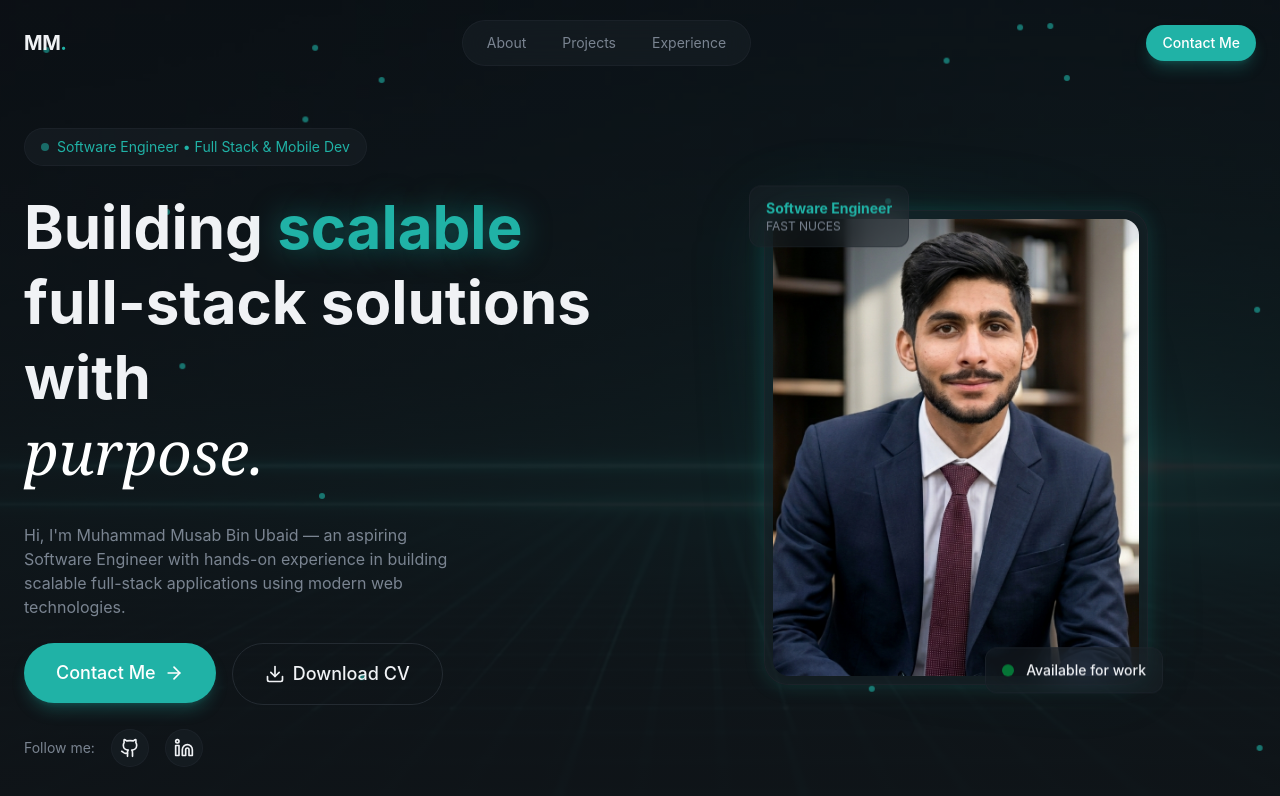
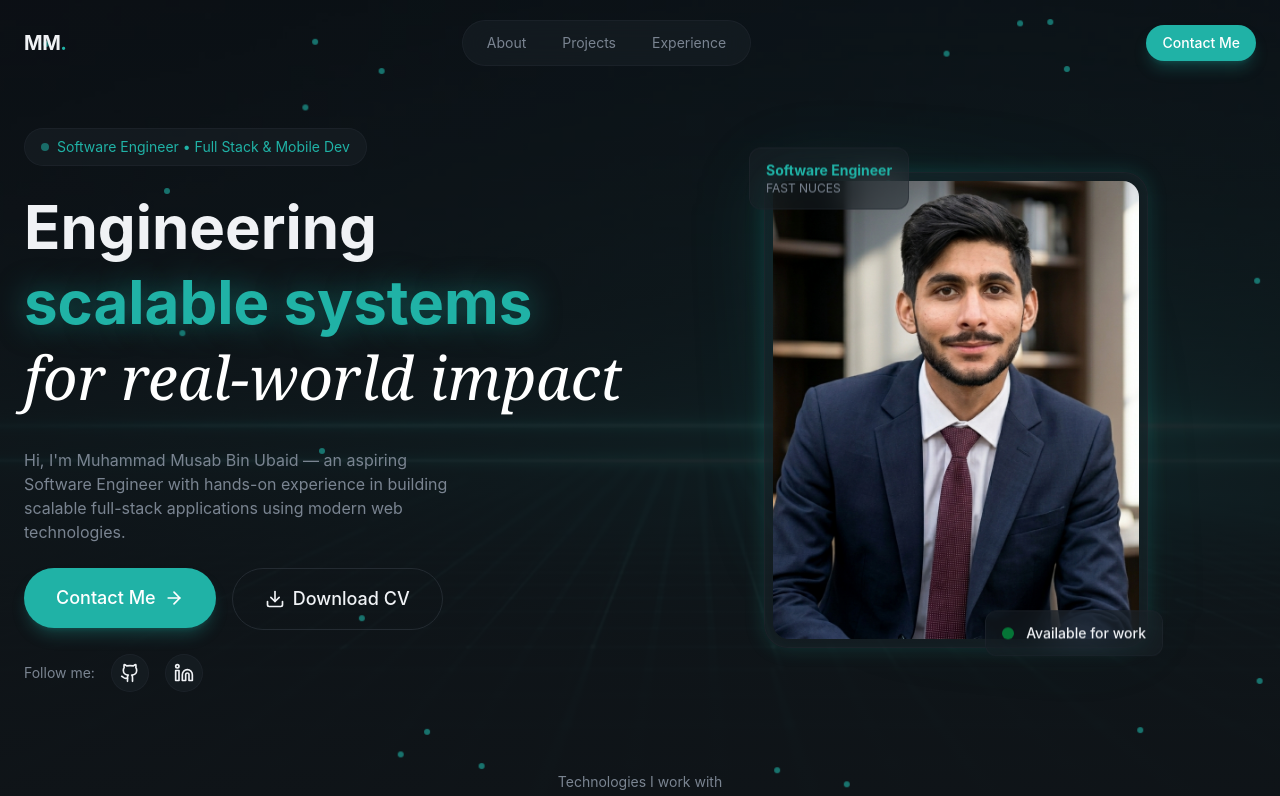
Before and after one commit to TechMusab/Portfolio, a React (Vite) app: page / in a window 1280 px wide. Shown: the top 796 px of the page. Built offline with nearby package versions, Linux system fonts and the light colour scheme.

Commit message:
Update Hero.jsx

```diff
--- a/src/sections/Hero.jsx
+++ b/src/sections/Hero.jsx
@@ -69,7 +69,7 @@ export const Hero = () => {
       </div>
 
       {/* Content */}
-      <div className="container mx-auto px-6 pt-32 pb-2 relative z-10">
+      <div className="container mx-auto px-6 pt-32 relative z-10">
         <div className="grid lg:grid-cols-2 gap-8 items-center">
           {/* Left Column - Text Content */}
           <div className="space-y-6">
@@ -83,12 +83,9 @@ export const Hero = () => {
             {/* Headline */}
             <div className="space-y-8">
               <h1 className="text-4xl md:text-5xl lg:text-6xl font-bold leading-tight animate-fade-in animation-delay-100">
-                Building <span className="text-primary glow-text">scalable</span>
-                <br />
-                full-stack solutions with
-                <br />
+              Engineering <span className="text-primary glow-text">scalable systems </span>
                 <span className="font-serif italic font-normal text-white">
-                  purpose.
+                for real-world impact
                 </span>
               </h1>
               <p className="text-base text-muted-foreground max-w-md animate-fade-in animation-delay-200">
```
